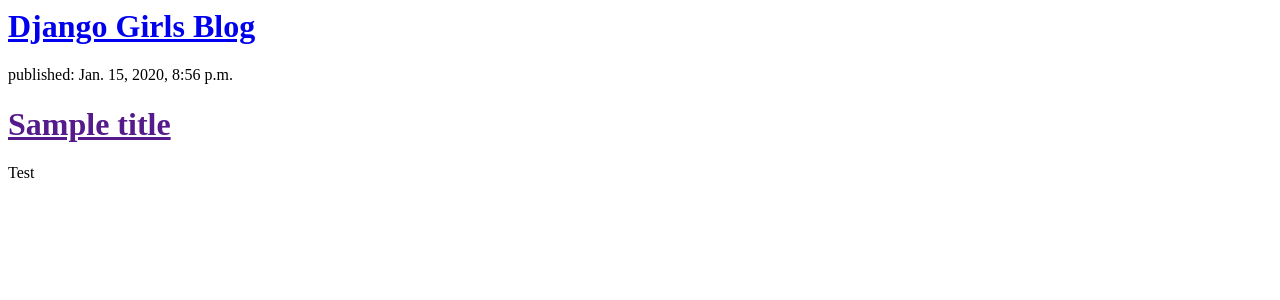
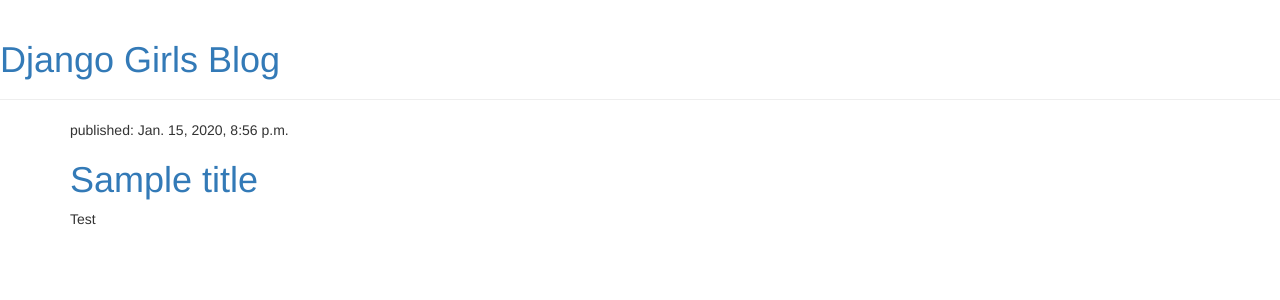
Before and after one commit to Lee-Su-gyeong/djangogirls, a Django app: page / in a window 1280 px wide. Shown: the top 300 px of the page. Run offline with Django 3.2, Linux system fonts and the light colour scheme; data comes from the database, SQL or seed files in the repository; some libraries are stand-ins or nearby versions.

Commit message:
css - 예쁘게 만들기

```diff
--- a/blog/templates/blog/post_list.html
+++ b/blog/templates/blog/post_list.html
@@ -1,19 +1,32 @@
+{% load static %}
 <html>
 <head>
     <title>Django Girls blog</title>
+    <link rel="stylesheet" href="//maxcdn.bootstrapcdn.com/bootstrap/3.2.0/css/bootstrap.min.css">
+    <link rel="stylesheet" href="//maxcdn.bootstrapcdn.com/bootstrap/3.2.0/css/bootstrap-theme.min.css">
+    <link href="//fonts.googleapis.com/css?family=Lobster&subset=latin,latin-ext" rel="stylesheet" type="text/css">
+    <link rel="stylesheet" href="{% static 'css/blog.css' %}">
 </head>
 <body>
-    <div>
+
+<div class="page-header">
     <h1><a href="/">Django Girls Blog</a></h1>
 </div>
 
+<div class="content container">
+    <div class="row">
+        <div class="col-md-8">
             {% for post in posts %}
-    <div>
+                <div class="post">
+                    <div class="date">
                         <p>published: {{ post.published_date }}</p>
+                    </div>
                     <h1><a href="">{{ post.title }}</a></h1>
                     <p>{{ post.text|linebreaksbr }}</p>
                 </div>
             {% endfor %}
-
+        </div>
+    </div>
+</div>
 </body>
 </html>
```
Also changed, not shown: blog/static/css/blog.css (added). Lines whose indentation alone changed are shown as unchanged.
